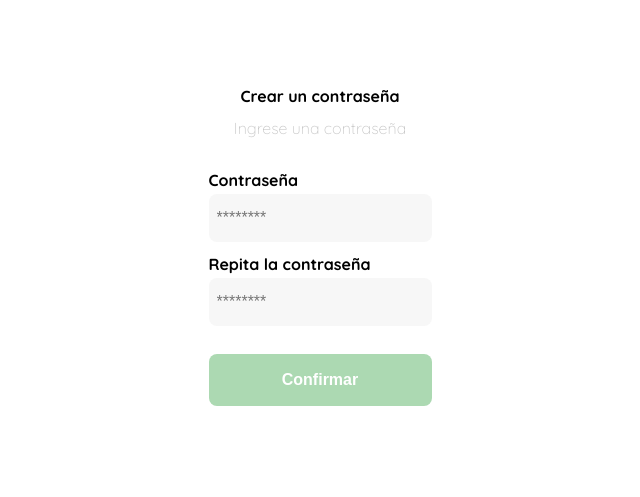
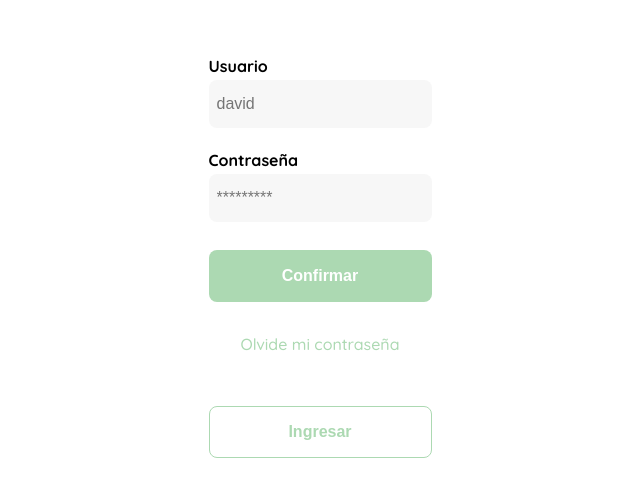
Before and after one commit to JDavidCcori/Sistema_ETC, a plain HTML site: page Login/login.html in a window 1280 px wide. Shown: the part 143-640 px from the top of the page, without its empty margins (320-960 px from the left). Drawn offline with Linux system fonts and the light colour scheme.

Commit message:
Login modificado

```diff
--- a/Login/login.html
+++ b/Login/login.html
@@ -36,22 +36,16 @@
                 justify-self: center;
                 display: none;
             }
-            .title {
-                font-size: var(--lg);
-                margin-bottom: 12px;
-                text-align: center;
-            }
-            .subtitle {
-                color: var(--very-ligth-pink);
-                font-size: var(--md);
-                font-weight: 300;
-                margin-top: 0;
-                margin-bottom: 32px;
-                text-align: center;
-            }
             .form {
                 display: flex;
                 flex-direction: column;
+            }
+            form a {
+                color: var(--hospital-green);
+                font-size: var(--sm);
+                text-align: center;
+                text-decoration: none;
+                margin-bottom: 52px;
             }
             .label {
                 font-size: var(--sm);
@@ -67,11 +61,25 @@
                 padding: 8px;
                 margin-bottom: 12px;
             }
+            .input-user {
+                margin-bottom: 22px;
+            }
             .primary-button {
                 background-color: var(--hospital-green);
                 border-radius: 8px;
                 border: none;
                 color: var(--white);
+                width: 100%;
+                cursor: pointer;
+                font-size: var(--md);
+                font-weight: bold;
+                height: 52px;
+            }
+            .secondary-button {
+                background-color: var(--white);
+                border-radius: 8px;
+                border: 1px solid var(--hospital-green);
+                color: var(--hospital-green);
                 width: 100%;
                 cursor: pointer;
                 font-size: var(--md);
@@ -88,15 +96,15 @@
         <div class="login">
             <div class="form-fontainer">
                 <img src="/img/enEsperaDelLogo.png" alt="logo" class="logo">
-                <h1 class="title">Crear un contraseña</h1>
-                <p class="subtitle">Ingrese una contraseña</p>
                 <form action="/" class="form">
+                    <label for="user" class="label">Usuario</label>
+                    <input type="text" id="user" placeholder="david" class="input input-user">
                     <label for="password" class="label">Contraseña</label>
-                    <input type="password" id="password" placeholder="********" class="input input-password">
-                    <label for="repit-password" class="label">Repita la contraseña</label>
-                    <input type="password" id="repit-password" placeholder="********" class="input input-password">
+                    <input type="password" id="password" placeholder="*********" class="input input-password">
                     <input type="submit" value="Confirmar" class="primary-button login-button">
+                    <a href="/">Olvide mi contraseña</a>
                 </form>
+                <button class="secondary-button signup-button">Ingresar</button>
             </div>
         </div>
     </body>
```
